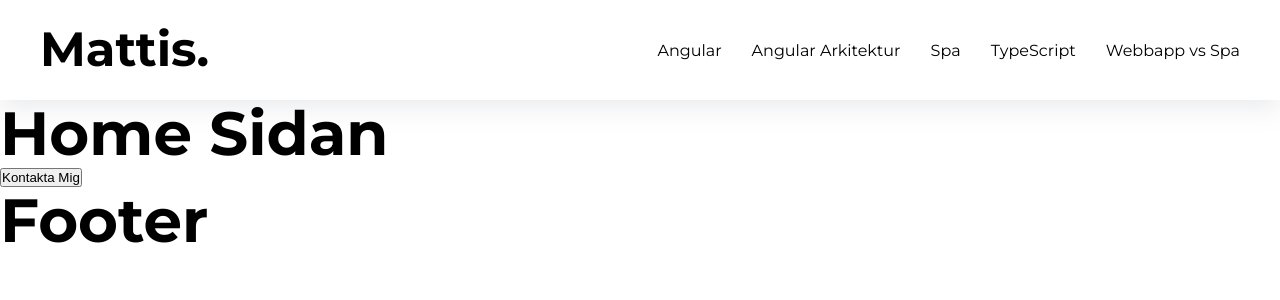
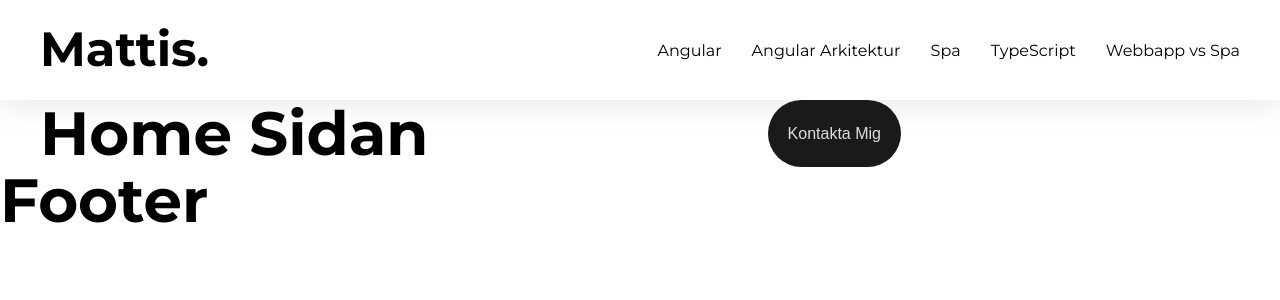
Before and after one commit to merkensten/mattis-angular-projekt-2, an Angular app: page /home in a window 1280 px wide. Shown: the top 300 px of the page. Built offline with nearby package versions, Linux system fonts and the light colour scheme.

Commit message:
struktur för home-page påbörjad

```diff
--- a/src/app/pages/home/home.component.css
+++ b/src/app/pages/home/home.component.css
@@ -0,0 +1,6 @@
+.home-wrapper {
+  max-width: 1200px;
+  margin: 0 auto;
+  display: flex;
+  justify-content: space-between;
+}
--- a/src/app/pages/home/home.component.html
+++ b/src/app/pages/home/home.component.html
@@ -1,3 +1,7 @@
-<h1>Home Sidan</h1>
-<button><a routerLink="/home/kontakt">Kontakta Mig</a></button>
-<router-outlet></router-outlet>
+<div class="home-container">
+  <div class="home-wrapper">
+    <h1>Home Sidan</h1>
+    <button class="btn"><a routerLink="/home/kontakt">Kontakta Mig</a></button>
+    <router-outlet></router-outlet>
+  </div>
+</div>
--- a/src/styles.css
+++ b/src/styles.css
@@ -78,3 +78,18 @@ a {
 img {
   width: 100%;
 }
+
+/* Buttons */
+
+.btn {
+  padding: 12px 20px;
+  border: none;
+  outline: none;
+  border-radius: 50px;
+  font-size: 1.6rem;
+  background-color: rgb(26, 26, 26);
+}
+
+.btn a {
+  color: rgb(222, 222, 222);
+}
```
